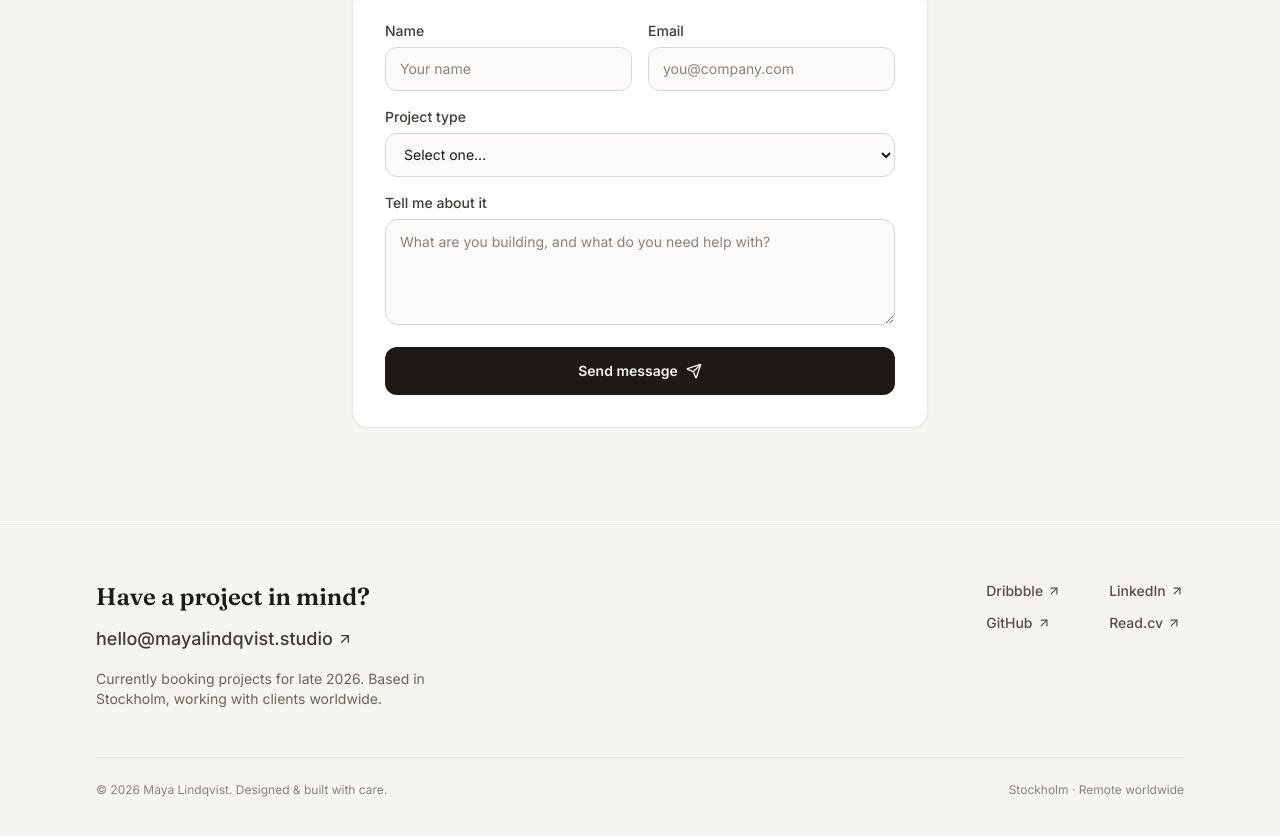
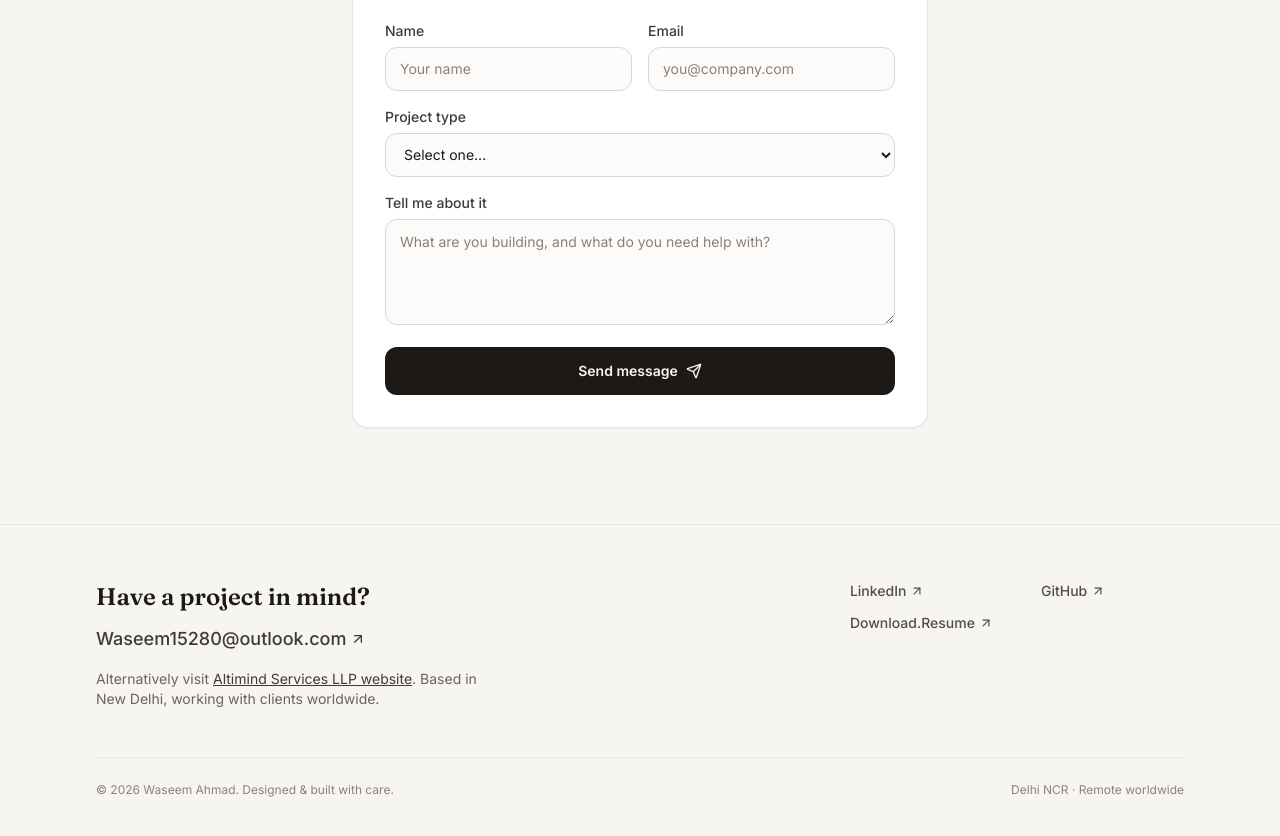
Before and after one commit to waseem15280/MyPortfolio, a React (Vite) app: page / in a window 1280 px wide. Shown: the part 7567-8403 px from the top of the page. Built offline with nearby package versions, Linux system fonts and the light colour scheme.

Commit message:
updated footer

```diff
--- a/src/components/Footer.tsx
+++ b/src/components/Footer.tsx
@@ -1,10 +1,9 @@
 import { ArrowUpRight } from 'lucide-react'
 
 const socials = [
-  { label: 'Dribbble', href: '#' },
-  { label: 'LinkedIn', href: '#' },
-  { label: 'GitHub', href: '#' },
-  { label: 'Read.cv', href: '#' },
+  { label: 'LinkedIn', href: 'https://www.linkedin.com/in/waseem-ahmad-b5612344/' },
+  { label: 'GitHub', href: 'https://github.com/waseem15280/' },
+  { label: 'Download.Resume', href: '#' },
 ]
 
 export default function Footer() {
@@ -17,13 +16,13 @@ export default function Footer() {
               Have a project in mind?
             </p>
             <a
-              href="mailto:hello@mayalindqvist.studio"
+              href="mailto:Waseem15280@outlook.com"
               className="mt-3 inline-flex items-center gap-1 text-lg font-medium text-ink-700 underline-offset-4 hover:text-ink-900 hover:underline"
             >
-              hello@mayalindqvist.studio <ArrowUpRight className="h-4 w-4" />
+              Waseem15280@outlook.com <ArrowUpRight className="h-4 w-4" />
             </a>
             <p className="mt-4 text-sm text-ink-500">
-              Currently booking projects for late 2026. Based in Stockholm, working with clients worldwide.
+              Alternatively visit <a href="https://www.altimindservices.com" className="text-ink-700 underline hover:text-ink-900">Altimind Services LLP website</a>. Based in New Delhi, working with clients worldwide.
             </p>
           </div>
 
@@ -41,8 +40,8 @@ export default function Footer() {
         </div>
 
         <div className="mt-12 flex flex-col items-start justify-between gap-3 border-t border-ink-100 pt-6 text-xs text-ink-400 sm:flex-row sm:items-center">
-          <p>© 2026 Maya Lindqvist. Designed & built with care.</p>
-          <p>Stockholm · Remote worldwide</p>
+          <p>© 2026 Waseem Ahmad. Designed & built with care.</p>
+          <p>Delhi NCR · Remote worldwide</p>
         </div>
       </div>
     </footer>
```
